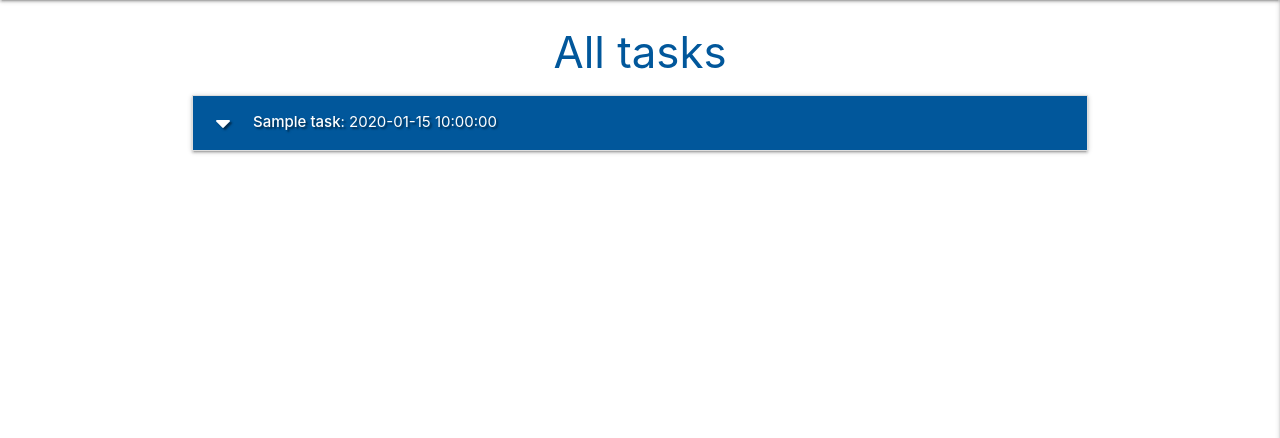
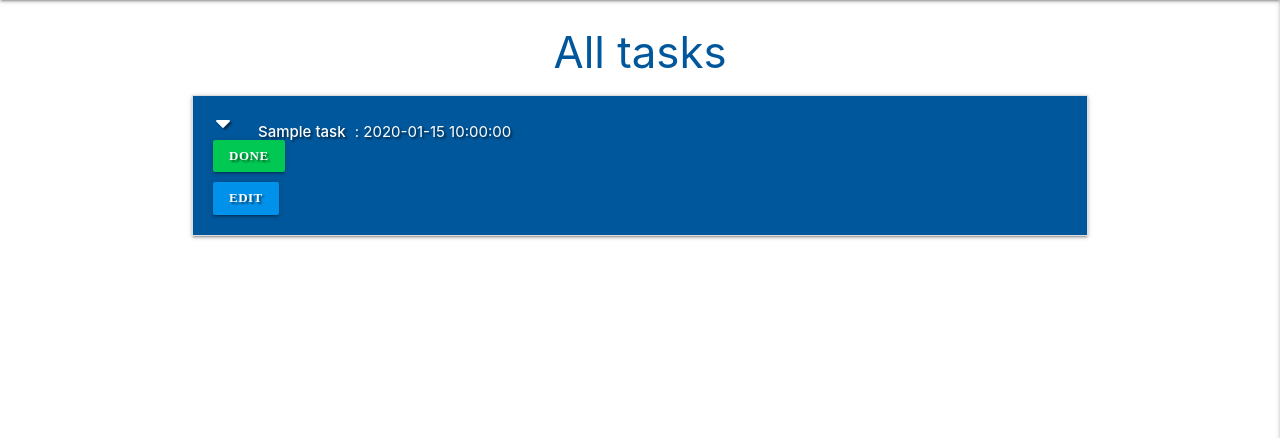
Before and after one commit to mcglasp/mongo-mini-project, a Flask app: page / in a window 1280 px wide. Shown: the part 64-502 px from the top of the page. Run offline with Flask 2, Linux system fonts and the light colour scheme; a database or web service that is not in the repository returns one stand-in record (values such as "Sample title"); some libraries are stand-ins or nearby versions.

Commit message:
Add task edit and done buttons

```diff
--- a/static/css/style.css
+++ b/static/css/style.css
@@ -5,3 +5,12 @@
 .flashes h4 {
     line-height: 2;
 }
+
+.btn-small {
+    margin: 5px;
+}
+
+.collapsible-header .col strong {
+    margin: 5px;
+    line-height: 42px;
+}
--- a/templates/tasks.html
+++ b/templates/tasks.html
@@ -6,14 +6,19 @@
           {% for task in tasks %}
     <li>
       <div class="collapsible-header white-text light-blue darken-4 text-shadow">
-
+            <div class="col s3">
           <i class="fas fa-caret-down">
+              <a href="" class="btn-small green accent-4">Done</a>
+              <a href="" class="btn-small light-blue accent-4">Edit</a>
           </i>
+        </div>
+        <div class="col s9">
           <strong>{{ task.task_name }}</strong> : {{ task.due_date }}
          {% if task.is_urgent == "on" %}
          <i class="fas fa-exclamation-circle light-blue-text-text-lighten-2 tooltipped"
          data-position="bottom" data-tooltip="Urgent!"></i>
          {% endif %}
+        </div>
         </div>
       <div class="collapsible-body"><strong>{{ task.category_name }}</strong>
     <p>{{ task.task_description }}</p>
```
